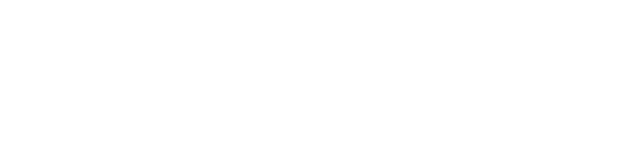
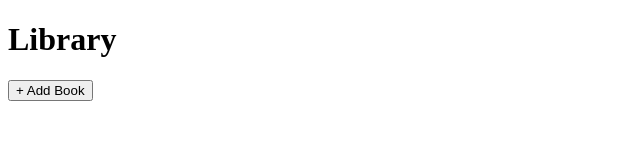
Before and after one commit to alexfarm08/JS-Library, a plain HTML site: page index.html in a window 1280 px wide. Shown: the whole page, without its empty margins (0-640 px from the left). Drawn offline with Linux system fonts and the light colour scheme.

Commit message:
added header and btn to html and added loop for display books

```diff
--- a/index.html
+++ b/index.html
@@ -8,6 +8,16 @@
     <title>Document</title>
 </head>
 <body>
+    <header>
+        <h1>Library</h1>
+    </header>
+    <main>
+        <section class="addBook">
+            <button id="addBook">+ Add Book</button>
+        </section>
+        <section class="books">
 
+        </section>
+    </main>
 </body>
 </html>
--- a/main.js
+++ b/main.js
@@ -14,10 +14,27 @@ function Book(title, author, pages, read) {
     this.id = crypto.randomUUID();
 }
 
-function addBookToLibary(title, author, pages, read, totalNumBooks, myLibary) {
+// ADD BOOKS TO ARRAY
+function addBookToLibary(title, author, pages, read, myLibary) {
     // MAKES NEW BOOK OBJ WITH TITLE FOR NAME
     title = new Book(title, author, pages, read);
 
     //ADDS NEW BOOK TO LIBARY ARRAY
     myLibary.push(title)
 }
+
+addBookToLibary("harry potter1", "jk rolling", 255, "read", myLibary);
+totalNumBooks++;
+addBookToLibary("harry potter2", "jk rolling", 255, "read", myLibary);
+totalNumBooks++;
+addBookToLibary("harry potter3", "jk rolling", 255, "read", myLibary);
+totalNumBooks++;
+
+// LOOP OVER ARRAY AND DISPLAY BOOKS
+function displayBooks(myLibary) {
+    for(let i = 0; i < myLibary.length; i++) {
+        console.log(myLibary[i]);
+    }
+}
+
+displayBooks(myLibary);
```
